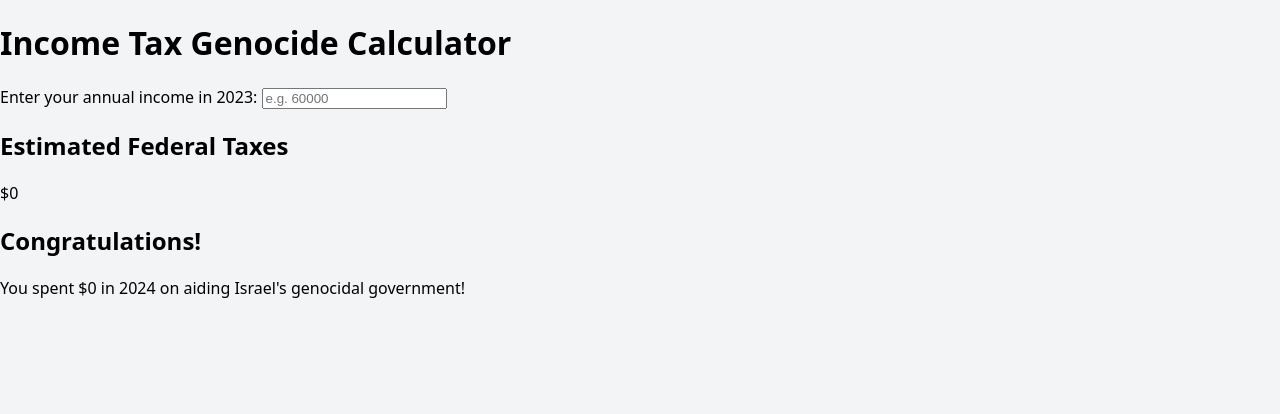
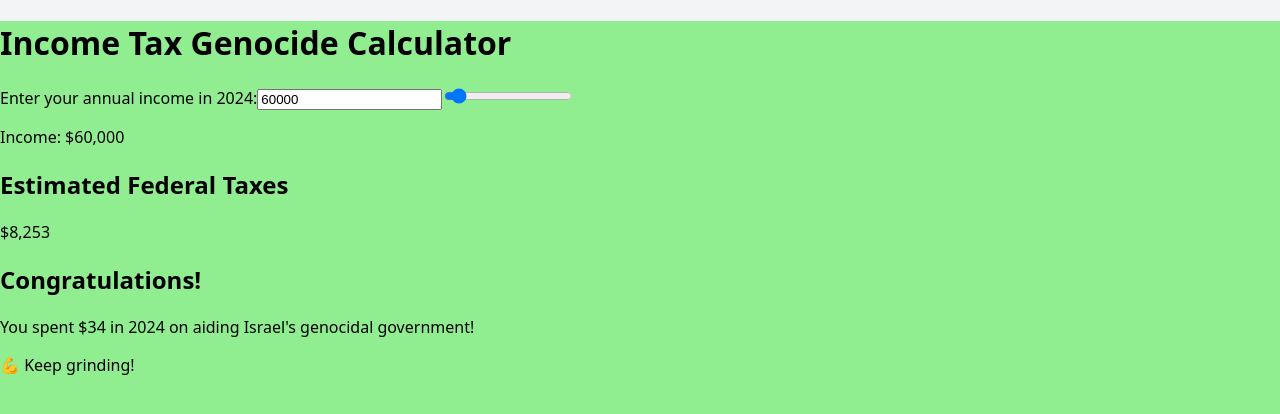
Before and after one commit to kevin116mitchell/income-tax-genocide-calculator, a React (Vite) app: page / in a window 1280 px wide. Shown: the top 414 px of the page. Built offline with nearby package versions, Linux system fonts and the light colour scheme; the HTML template or start-up script is replaced by a standard one.

Commit message:
many changes

```diff
--- a/index.html
+++ b/index.html
@@ -1,13 +1,13 @@
-<!-- index.html -->
 <!DOCTYPE html>
 <html lang="en">
   <head>
     <meta charset="UTF-8" />
     <meta name="viewport" content="width=device-width, initial-scale=1.0" />
-    <title>Income Playground</title>
+    <title>Genocide Tax Calculator</title>
   </head>
   <body>
     <div id="root"></div>
+    <!-- Leave this as-is -->
     <script type="module" src="/src/main.jsx"></script>
   </body>
 </html>
--- a/package.json
+++ b/package.json
@@ -11,6 +11,7 @@
     },
     "dependencies": {
         "react": "^18.2.0",
+        "react-countup": "^6.5.3",
         "react-dom": "^18.2.0"
     },
     "devDependencies": {
--- a/src/App.jsx
+++ b/src/App.jsx
@@ -1,7 +1,9 @@
+// App.jsx
 import { useState } from 'react'
+import CountUp from 'react-countup'
 
 export default function App() {
-  const [income, setIncome] = useState('')
+  const [income, setIncome] = useState(60000)
 
   // 2024 US Federal Tax Brackets (Single filer)
   const brackets = [
@@ -17,7 +19,6 @@
   const calculateFederalTaxes = (income) => {
     let tax = 0
     let lastCap = 0
-
     for (const bracket of brackets) {
       if (income > bracket.cap) {
         tax += (bracket.cap - lastCap) * bracket.rate
@@ -34,34 +35,60 @@
   const federalTaxes = calculateFederalTaxes(annualIncome)
   const funNumber = federalTaxes * 0.00411817
 
+  const reactionText =
+    annualIncome > 500000
+      ? '💸 Big spender alert!'
+      : annualIncome > 150000
+      ? '📈 Nice income!'
+      : '💪 Keep grinding!'
+
   return (
-    <div className="min-h-screen bg-gray-100 flex flex-col items-center justify-center p-6">
-      <h1 className="text-3xl font-bold mb-6">Income Tax Genocide Calculator</h1>
+    <div className="min-h-screen flex flex-col items-center justify-center p-6 bg-gradient-to-br from-purple-400 via-pink-300 to-yellow-200">
+      <h1 className="text-4xl md:text-5xl font-extrabold mb-8 text-white drop-shadow-lg text-center">
+        Income Tax Genocide Calculator
+      </h1>
 
-      {/* Income Input */}
-      <div className="bg-white p-6 rounded-2xl shadow-md w-full max-w-md">
-        <label className="block text-lg font-medium mb-2">Enter your annual income in 2023: </label>
+      {/* Income Input Card */}
+      <div className="bg-white/60 backdrop-blur-md p-6 rounded-2xl shadow-lg w-full max-w-md hover:shadow-2xl transition-shadow duration-300">
+        <label className="block text-lg font-semibold mb-2">Enter your annual income in 2024:</label>
         <input
           type="number"
-          className="w-full border rounded-lg px-4 py-2"
+          className="w-full border border-gray-300 rounded-lg px-4 py-2 mb-4"
           value={income}
           onChange={(e) => setIncome(e.target.value)}
-          placeholder="e.g. 60000"
+          min={0}
         />
+        <input
+          type="range"
+          min={0}
+          max={1000000}
+          step={1000}
+          value={income}
+          onChange={(e) => setIncome(e.target.value)}
+          className="w-full accent-purple-500"
+        />
+        <p className="mt-2 text-gray-700 font-medium">Income: ${annualIncome.toLocaleString()}</p>
       </div>
 
-      {/* Tax Output */}
-      <div className="bg-white p-6 rounded-2xl shadow-md w-full max-w-md mt-6">
-        <h2 className="text-xl font-semibold mb-2">Estimated Federal Taxes</h2>
-        <p className="text-lg">${federalTaxes.toLocaleString()}</p>
+      {/* Tax Output Card */}
+      <div className="bg-white/60 backdrop-blur-md p-6 rounded-2xl shadow-lg w-full max-w-md mt-6 hover:shadow-2xl transition-shadow duration-300">
+        <h2 className="text-2xl font-semibold mb-2">Estimated Federal Taxes</h2>
+        <p className="text-xl font-bold text-purple-700">
+          <CountUp end={federalTaxes} duration={1.5} separator="," prefix="$" />
+        </p>
       </div>
 
-      {/* Fun Fact */}
-      <div className="bg-green-100 p-6 rounded-2xl shadow-md w-full max-w-md mt-6">
-        <h2 className="text-xl font-semibold mb-2">Congratulations!</h2>
+      {/* Fun Fact Card */}
+      <div className="bg-green-100/70 backdrop-blur-md p-6 rounded-2xl shadow-lg w-full max-w-md mt-6 hover:shadow-2xl transition-shadow duration-300">
+        <h2 className="text-2xl font-semibold mb-2">Congratulations!</h2>
         <p className="text-lg">
-          You spent <span className="font-bold">${funNumber.toLocaleString()}</span> in 2024 on aiding Israel's genocidal government!
+          You spent{' '}
+          <span className="font-bold text-green-800">
+            <CountUp end={funNumber} duration={1.5} separator="," prefix="$" />
+          </span>{' '}
+          in 2024 on aiding Israel's genocidal government!
         </p>
+        <p className="mt-2 text-xl">{reactionText}</p>
       </div>
     </div>
   )
--- a/src/index.css
+++ b/src/index.css
@@ -3,3 +3,8 @@
     font-family: system-ui, sans-serif;
     background: #f3f4f6;
   }
+
+  #root {
+  min-height: 100vh;
+  background: lightgreen;
+}
```
Also changed, not shown: 1 other file (tests, documents, lock files or other folders). Lines whose indentation alone changed are shown as unchanged.
